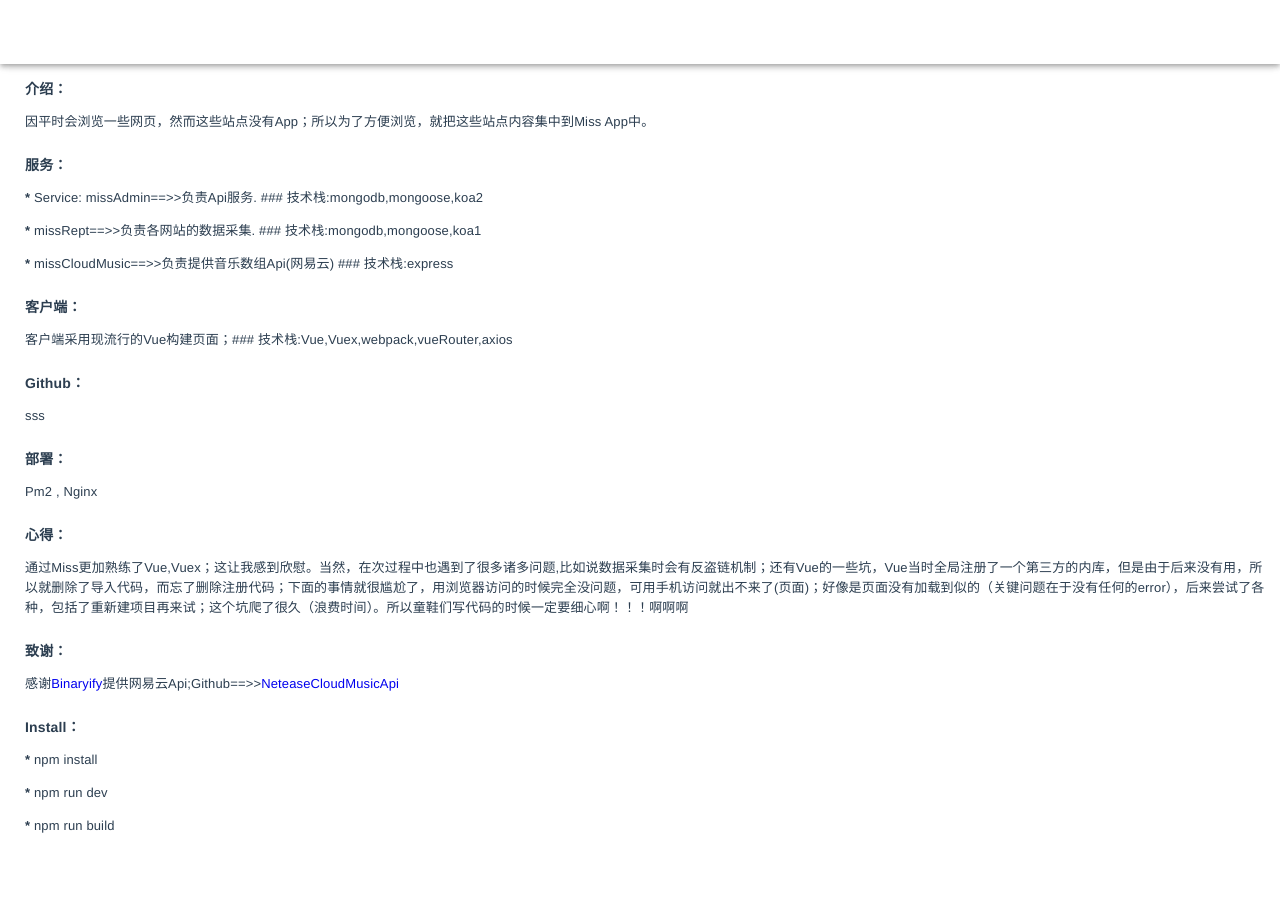
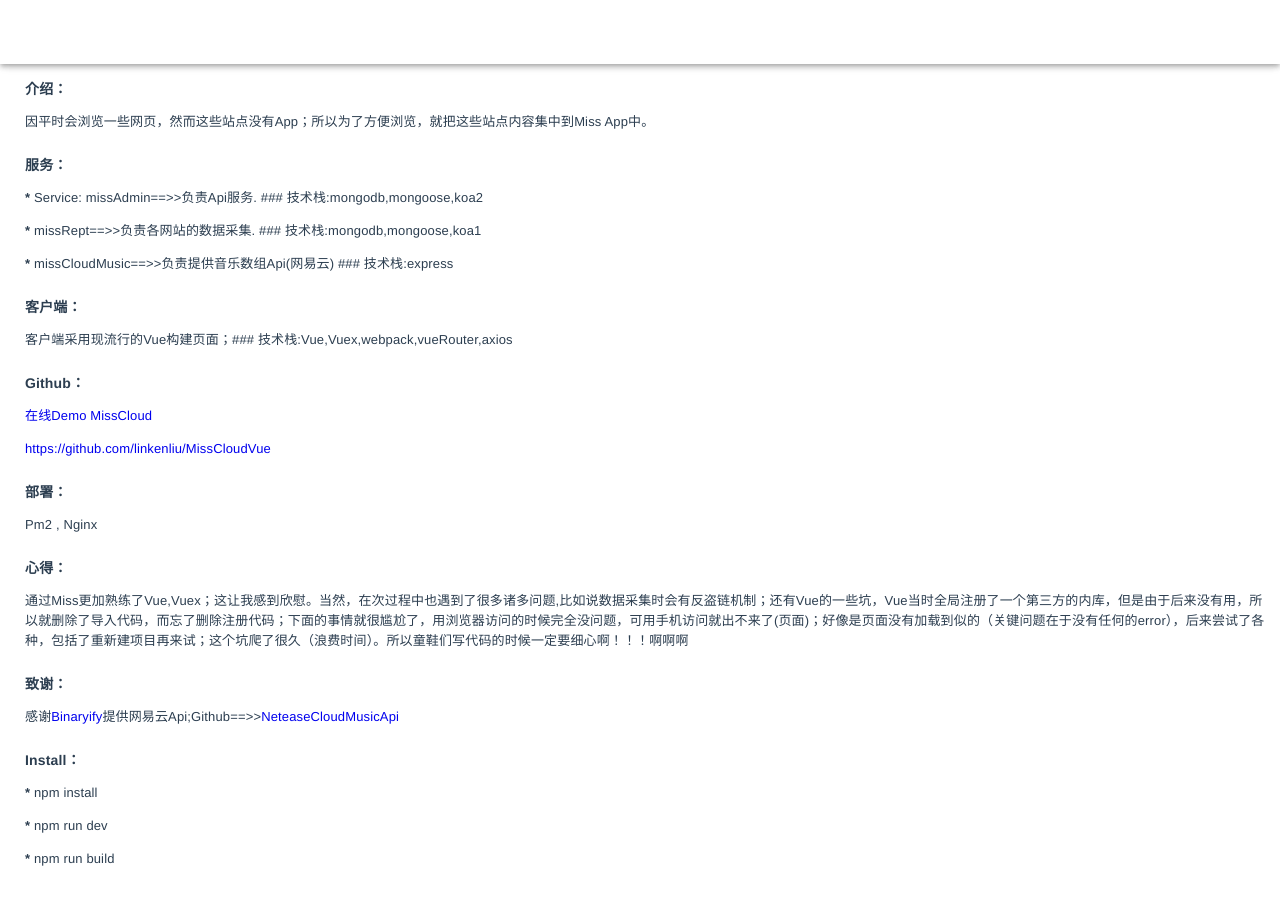
Before and after one commit to linkenliu/MissCloudVue, a Vue app: page /#/about in a window 1280 px wide. Before the commit the page ends 868 px from the top, so only its background shows below. Built offline with nearby package versions, Linux system fonts and the light colour scheme; a small style sheet from the web is missing.

Commit message:
修改bar挡住内容的问题

```diff
--- a/src/pages/about/Index.vue
+++ b/src/pages/about/Index.vue
@@ -32,7 +32,8 @@
         <li>
           <strong>Github：</strong>
           <div>
-            <p>sss</p>
+            <p><a href="http://139.196.32.78:8090/#/home/music">在线Demo MissCloud</a></p>
+            <p><a href="https://github.com/linkenliu/MissCloudVue">https://github.com/linkenliu/MissCloudVue</a></p>
           </div>
         </li>
         <li>
--- a/src/pages/music/Index.vue
+++ b/src/pages/music/Index.vue
@@ -1,6 +1,6 @@
 <template>
   <transition name="custom-classes-transition" enter-active-class="animated slideInLeft fast" mode="out-in">
-    <div id="music" style="margin-bottom: 420px;" v-if="!musicForSearchMode">
+    <div id="music" v-if="!musicForSearchMode">
       <swipe class="my-swipe">
         <swipe-item class="slide1"><img width="100%" style="height: 150px"
                                         src="http://p3.music.126.net/koESYfghIkL6EkJhbB5CXw==/19042441881532404.jpg">
@@ -58,6 +58,7 @@
 
 
       </div>
+      <div style="width: 100%;height: 400px"></div>
 
 
     </div>
```
